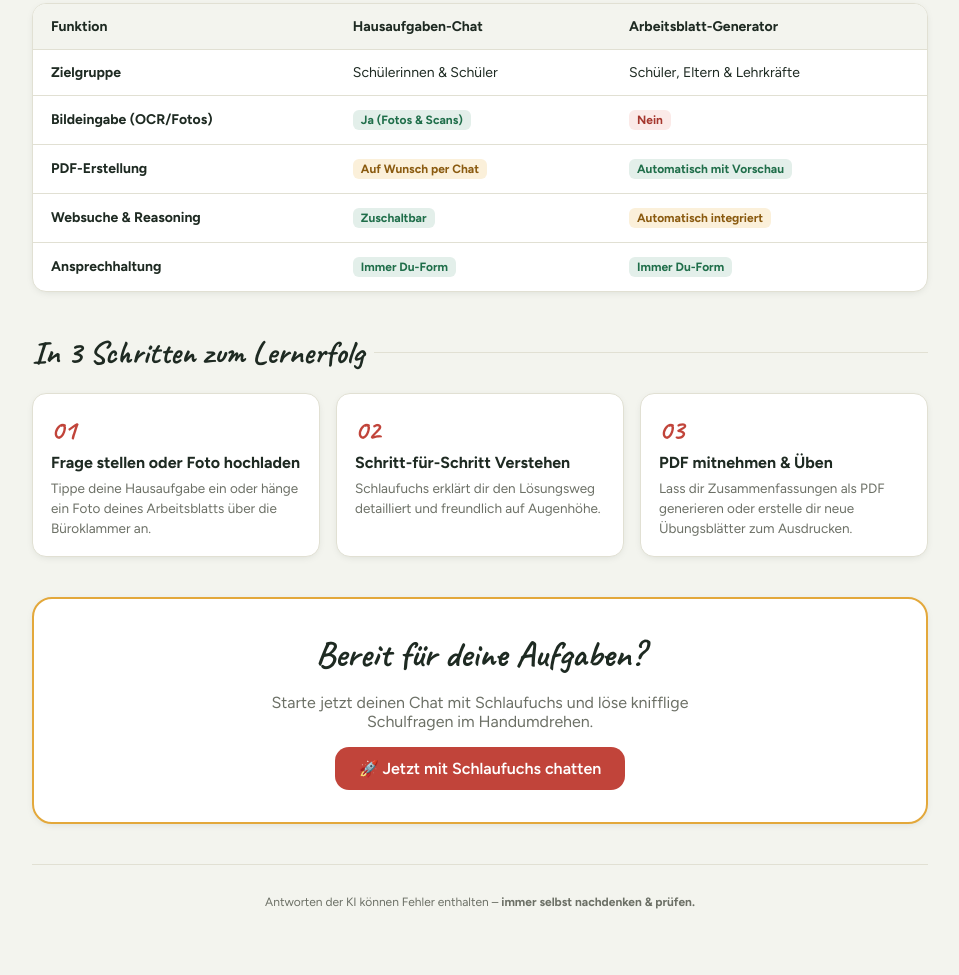
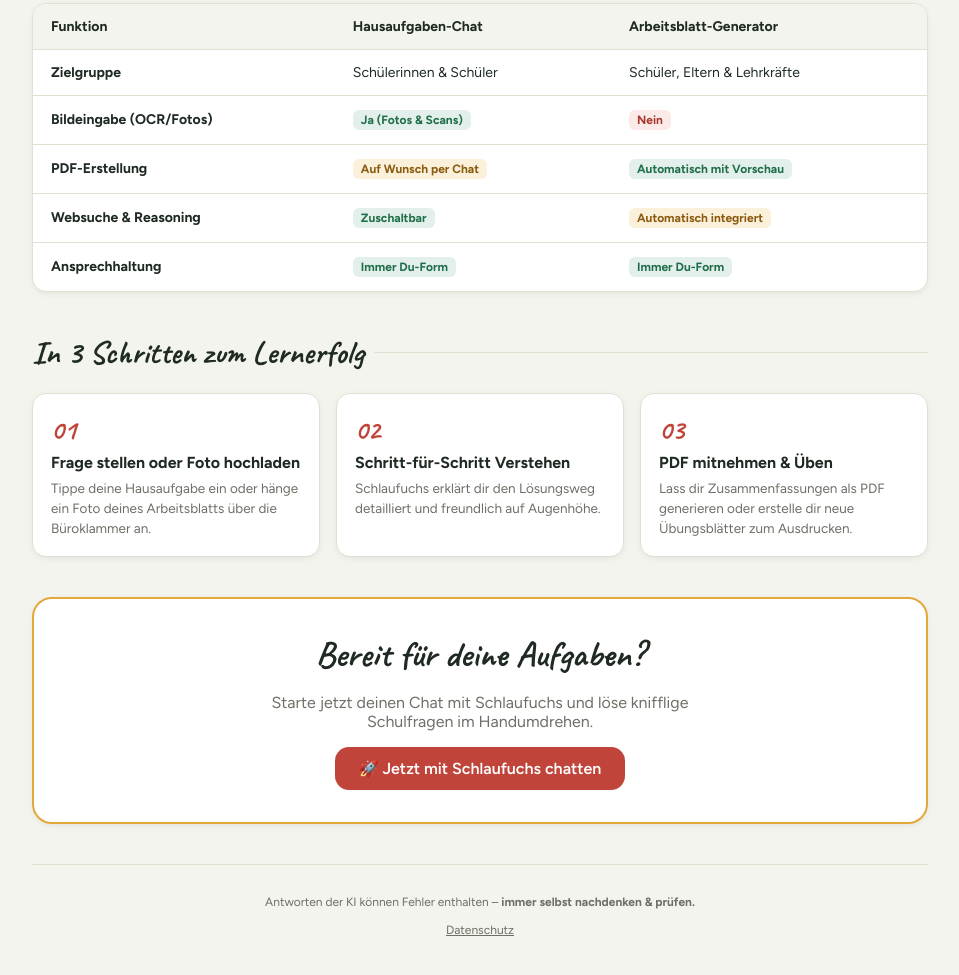
Before and after one commit to patrickdevel/schoolai-online, a website: page index.html in a window 1280 px wide. Shown: the part 1106-2081 px from the top of the page, without its empty margins (160-1119 px from the left). Drawn offline with Linux system fonts and the light colour scheme.

Commit message:
Update index.html

```diff
--- a/index.html
+++ b/index.html
@@ -525,6 +525,8 @@
 
       <footer class="footer">
         Antworten der KI können Fehler enthalten – <b>immer selbst nachdenken &amp; prüfen.</b>
+        <br><br>
+        <a href="datenschutz.html" style="color: var(--muted); text-decoration: underline;">Datenschutz</a>
       </footer>
 
     </div>
```
